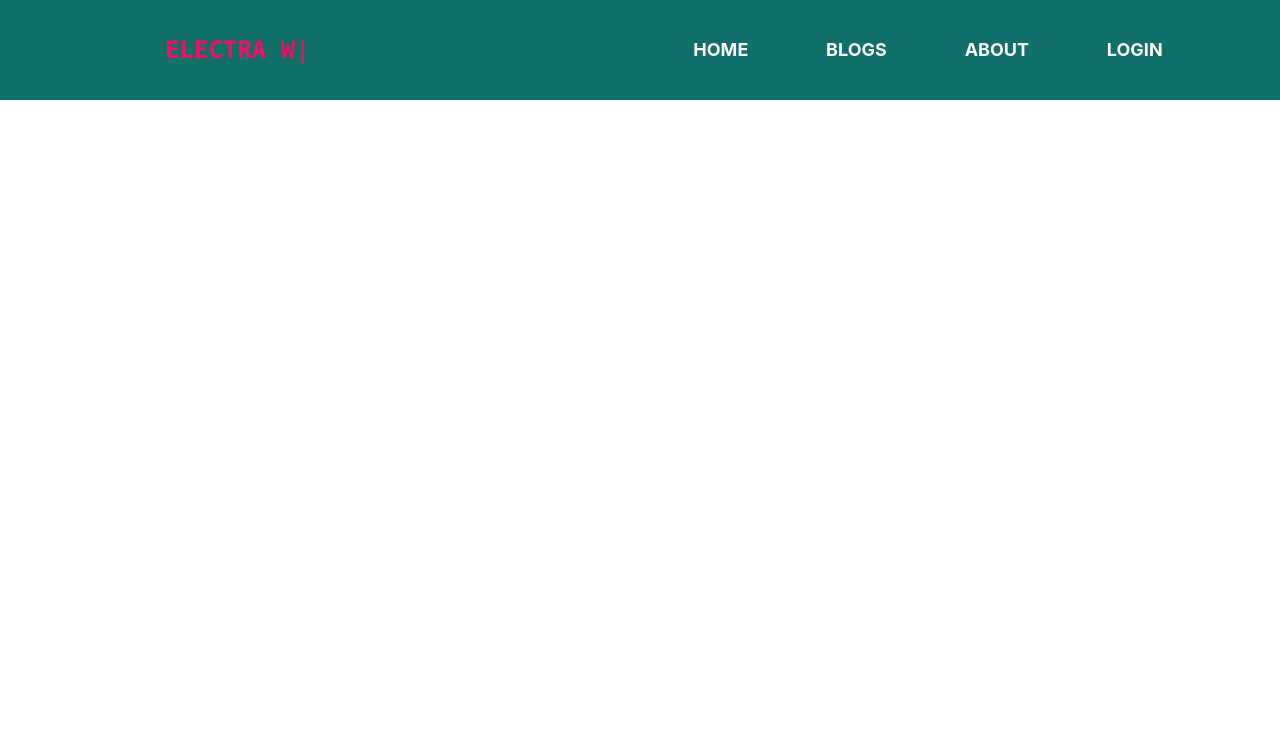
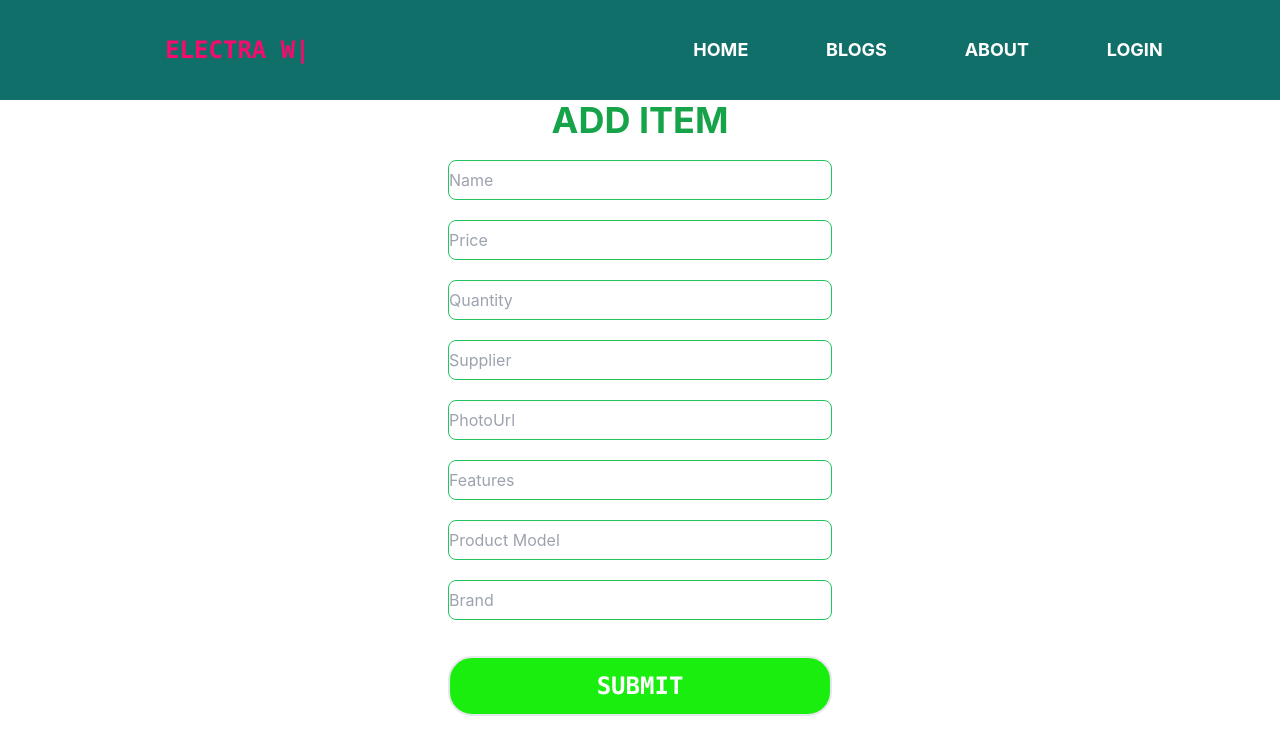
Before and after one commit to shihabsararrafid/warehouse-management-client, a React (Create React App) app: page /additem in a window 1280 px wide. Shown: the top 754 px of the page. Built offline with nearby package versions, Linux system fonts and the light colour scheme.

Commit message:
react hook form added

```diff
--- a/package.json
+++ b/package.json
@@ -8,6 +8,7 @@
     "@testing-library/user-event": "^13.5.0",
     "react": "^18.1.0",
     "react-dom": "^18.1.0",
+    "react-hook-form": "^7.31.1",
     "react-icons": "^4.3.1",
     "react-router-dom": "^6.3.0",
     "react-scripts": "5.0.1",
--- a/src/App.js
+++ b/src/App.js
@@ -5,6 +5,7 @@ import Home from "./Components/Pages/Home/Home";
 import Header from "./Components/SharedPages/Header/Header";
 import Inventory from "./Components/Pages/Inventory/Inventory";
 import SingInventory from "./Components/Pages/Inventory/SingInventory";
+import AddItem from "./Components/Pages/AddItem/AddItem";
 
 function App() {
   return (
@@ -14,6 +15,7 @@ function App() {
         <Route path="/" element={<Home></Home>}></Route>
         <Route path="/home" element={<Home></Home>}></Route>
         <Route path="/inventory" element={<Inventory></Inventory>}></Route>
+        <Route path="/additem" element={<AddItem></AddItem>}></Route>
         <Route
           path="/inventory/:id"
           element={<SingInventory></SingInventory>}
--- /dev/null
+++ b/src/Components/Pages/AddItem/AddItem.js
@@ -0,0 +1,88 @@
+import React from "react";
+import { useForm } from "react-hook-form";
+import { useNavigate } from "react-router-dom";
+
+const AddItem = () => {
+  const navigate = useNavigate();
+  const {
+    register,
+    handleSubmit,
+    formState: { errors },
+    reset,
+  } = useForm();
+  const onSubmit = (data, e) => {
+    console.log(data);
+    navigate("/inventory");
+  };
+  return (
+    <div>
+      <h1 className="text-4xl text-green-600 font-bold uppercase">Add Item</h1>
+      <form onSubmit={handleSubmit(onSubmit)}>
+        <input
+          placeholder="Name"
+          className="border-[1px] block lg:w-[30%] md:w-[60%] w-full my-5 rounded-lg mx-auto h-[40px]  border-green-500"
+          {...register("name", { required: true })}
+        />
+        {errors.name && <p className="text-red-600">This is required</p>}
+        <input
+          placeholder="Price"
+          className="border-[1px] block lg:w-[30%] md:w-[60%] w-full my-5  mx-auto h-[40px] rounded-lg border-green-500"
+          {...register("price", { required: true })}
+        />
+        {errors.price && <p className="text-red-600">This is required</p>}
+
+        <input
+          placeholder="Quantity"
+          className="border-[1px] block lg:w-[30%] md:w-[60%] w-full my-5  mx-auto h-[40px] rounded-lg border-green-500"
+          {...register("quantity", { required: true })}
+        />
+        {errors.quantity && <p className="text-red-600">This is required</p>}
+        <input
+          placeholder="Supplier"
+          className="border-[1px] block lg:w-[30%] md:w-[60%] w-full my-5  mx-auto h-[40px] rounded-lg border-green-500"
+          {...register("supplier", { required: true })}
+        />
+        {errors.supplier && <p className="text-red-600">This is required</p>}
+        <input
+          placeholder="PhotoUrl"
+          className="border-[1px] block lg:w-[30%] md:w-[60%] w-full my-5  mx-auto h-[40px] rounded-lg border-green-500"
+          {...register("img", { required: true })}
+        />
+        {errors.img && <p className="text-red-600">This is required</p>}
+        <input
+          placeholder="Features"
+          className="border-[1px] block lg:w-[30%] md:w-[60%] w-full my-5  mx-auto h-[40px] rounded-lg border-green-500"
+          {...register("description.Features", {
+            required: true,
+          })}
+        />
+        {errors.description?.Features && (
+          <p className="text-red-600">This is required</p>
+        )}
+        <input
+          placeholder="Product Model"
+          className="border-[1px] block lg:w-[30%] md:w-[60%] w-full my-5  mx-auto h-[40px] rounded-lg border-green-500"
+          {...register("description.Model", { required: true })}
+        />
+        {errors.description?.Model && (
+          <p className="text-red-600">This is required</p>
+        )}
+        <input
+          placeholder="Brand"
+          className="border-[1px] block lg:w-[30%] md:w-[60%] w-full my-5  mx-auto h-[40px] rounded-lg border-green-500"
+          {...register("description.Brand", { required: true })}
+        />
+        {errors.description?.Brand && (
+          <p className="text-red-600">This is required</p>
+        )}
+
+        <input
+          className="font-semibold text-2xl  my-9 lg:left-1/3 left-1/4  mx-auto hover:bg-white hover:text-[#1aee0f] duration-500 hover:border-[#1aee0f] hover:border-[3px] outline-0   rounded-3xl uppercase flex justify-center items-center font-mono text-white w-[60%]  lg:w-[30%]   px-6 py-3 border-[2px] bg-[#1aee0f]"
+          type="submit"
+        />
+      </form>
+    </div>
+  );
+};
+
+export default AddItem;
--- a/src/Components/Pages/Home/SingItem/SingItem.js
+++ b/src/Components/Pages/Home/SingItem/SingItem.js
@@ -9,9 +9,12 @@ import { AiFillDelete } from "react-icons/ai";
 import { Link } from "react-router-dom";
 import "./SingItem.css";
 const SingItem = ({ getId, item, open }) => {
-  console.log(item._id);
   //Implementing delete operation by sending the id of the item to the server side
   const handleDeleteBtn = (id) => {
+    const confirmation = window.confirm(
+      `Are You Sure to delete the Product Named ${item.name}`
+    );
+    if (confirmation) {
       getId(id);
       const url = `http://localhost:5000/inventory/${id}`;
       fetch(url, {
@@ -19,6 +22,7 @@ const SingItem = ({ getId, item, open }) => {
       })
         .then((res) => res.json())
         .then((data) => console.log(data));
+    }
   };
   return (
     <div className="border-2 item-container relative mx-5 my-10 rounded-xl shadow-2xl h-[500px] bg-[#e1d3d302]">
--- a/src/Components/Pages/Inventory/Inventory.js
+++ b/src/Components/Pages/Inventory/Inventory.js
@@ -1,4 +1,5 @@
 import React, { useEffect, useState } from "react";
+import { Link } from "react-router-dom";
 import SingItem from "../Home/SingItem/SingItem";
 import "./Inventory.css";
 const Inventory = () => {
@@ -29,6 +30,11 @@ const Inventory = () => {
           ></SingItem>
         ))}
       </div>
+      <Link to="/additem">
+        <button className="font-semibold text-2xl  my-9 lg:left-1/3 left-1/4  mx-auto hover:bg-white hover:text-[#1aee0f] duration-500 hover:border-[#1aee0f] hover:border-[3px]   rounded-3xl uppercase flex justify-center items-center font-mono text-white w-[60%]  lg:w-[30%]   px-6 py-3 border-[2px] bg-[#1aee0f]">
+          Add New Item
+        </button>
+      </Link>
     </div>
   );
 };
```
Also changed, not shown: 1 other file (tests, documents, lock files or other folders). Lines whose indentation alone changed are shown as unchanged.
